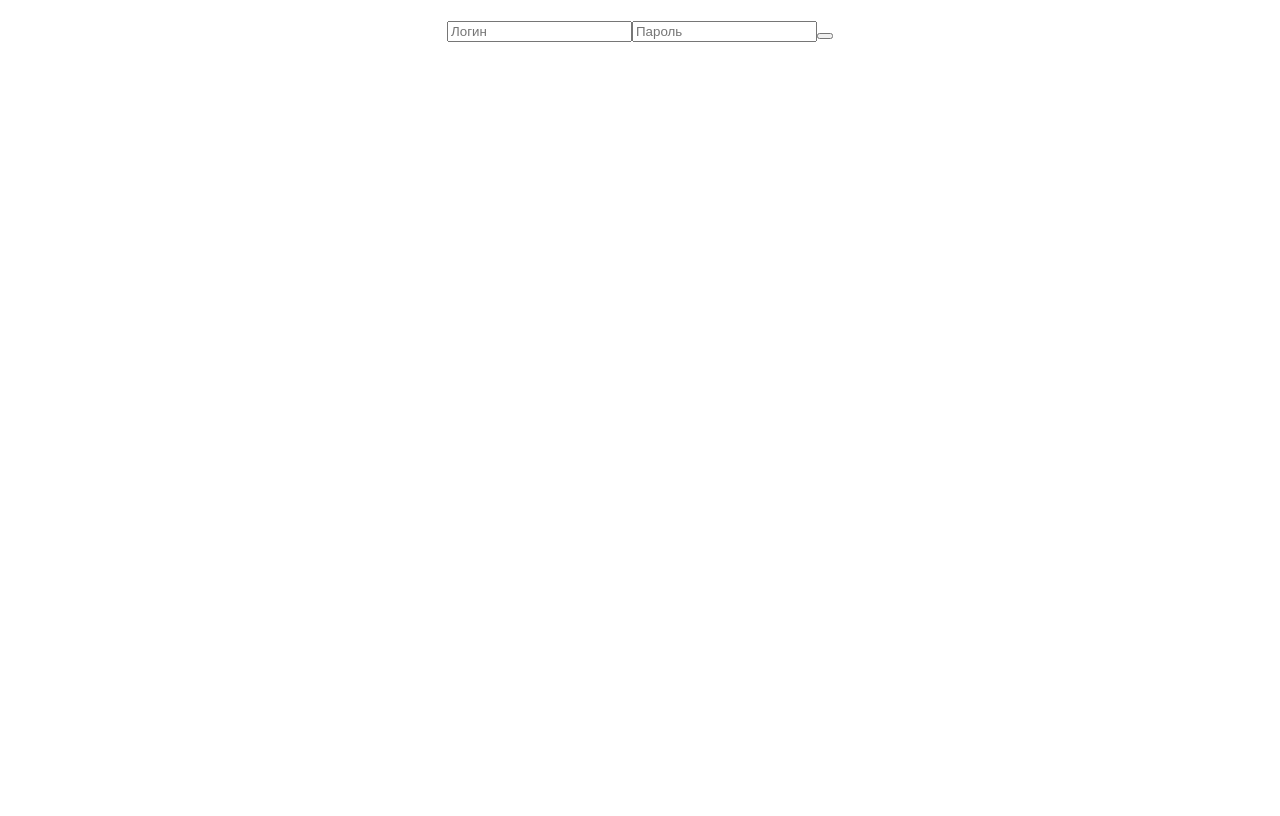
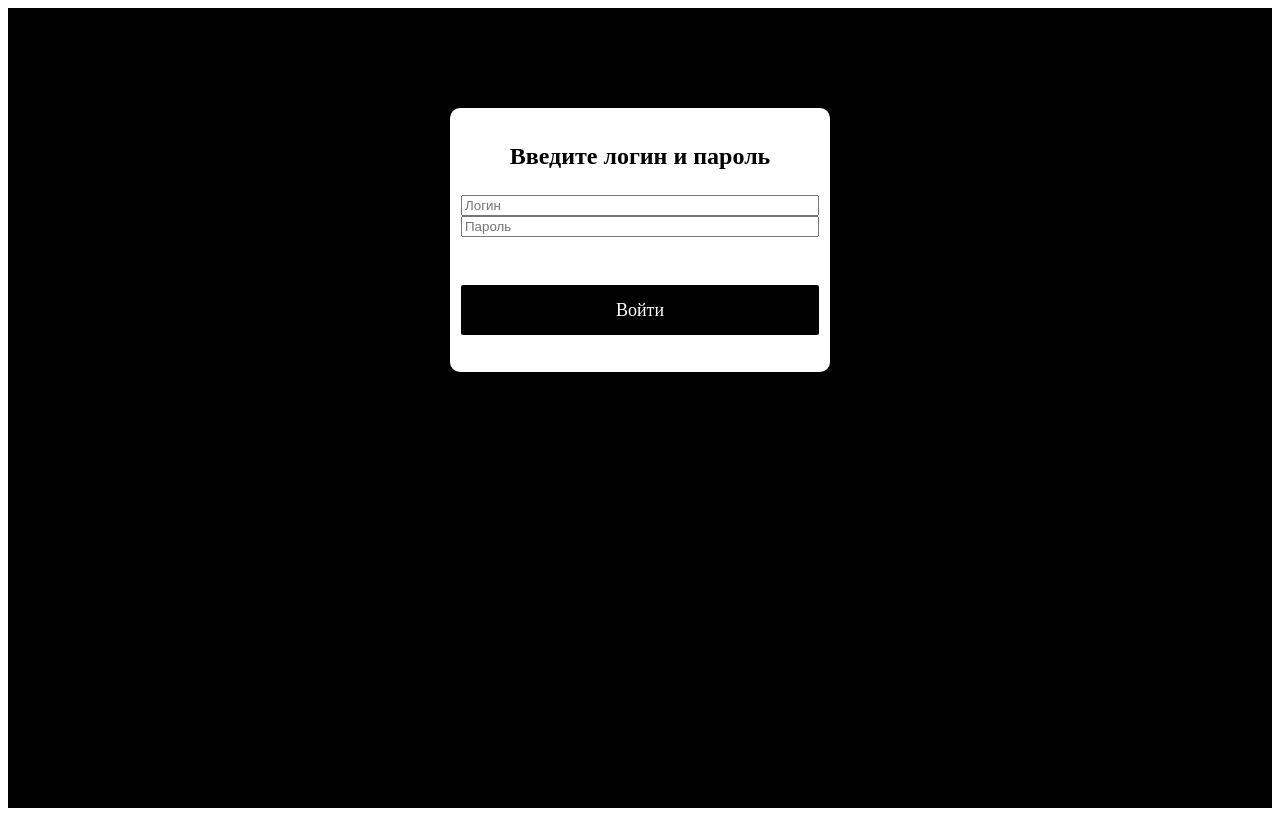
Before and after one commit to Suzanne-Samoilova/Todo-list-Heads-and-Hands, a React (Create React App) app: page / in a window 1280 px wide. Built offline with nearby package versions, Linux system fonts and the light colour scheme.

Commit message:
style: authorization block

```diff
--- a/src/App.css
+++ b/src/App.css
@@ -1,38 +1,7 @@
 .App {
-  text-align: center;
+  display: flex;
+  background-color: #000;
+  min-height: 100vh;
+  font-family: 'Times New Roman', sans-serif;
+  -webkit-font-smoothing: antialiased;
 }
-
-.App-logo {
-  height: 40vmin;
-  pointer-events: none;
-}
-
-@media (prefers-reduced-motion: no-preference) {
-  .App-logo {
-    animation: App-logo-spin infinite 20s linear;
-  }
-}
-
-.App-header {
-  background-color: #282c34;
-  min-height: 100vh;
-  display: flex;
-  flex-direction: column;
-  align-items: center;
-  justify-content: center;
-  font-size: calc(10px + 2vmin);
-  color: white;
-}
-
-.App-link {
-  color: #61dafb;
-}
-
-@keyframes App-logo-spin {
-  from {
-    transform: rotate(0deg);
-  }
-  to {
-    transform: rotate(360deg);
-  }
-}
--- a/src/App.tsx
+++ b/src/App.tsx
@@ -1,32 +1,11 @@
 import React from 'react';
-import logo from './logo.svg';
 import './App.css';
+import Form from "./components/Form";
 
 function App() {
   return (
     <div className="App">
-
-      <div className="">
-        <h2 className="">
-        </h2>
-        <form className="" name="">
-          <input className="" id="login"
-                 type="text"
-                 name="login"
-                 placeholder="Логин"
-                 required
-          />
-          <input className="" id="password"
-                 type="text"
-                 name="password"
-                 placeholder="Пароль"
-                 required
-          />
-          <button className="" type="submit">
-          </button>
-        </form>
-      </div>
-
+      <Form />
     </div>
   );
 }
--- /dev/null
+++ b/src/blocks/authorization/__button-save/authorization__button-save.css
@@ -0,0 +1,37 @@
+.authorization__button-save {
+    border: none;
+    border-radius: 2px;
+    width: 238px;
+    min-height: 46px;
+    color: #fff;
+    background-color: #000;
+    font: inherit;
+    font-style: normal;
+    font-weight: normal;
+    font-size: 14px;
+    line-height: 17px;
+    text-align: center;
+    box-sizing: border-box;
+    -webkit-transition: 0.3s;
+    -moz-transition: 0.3s;
+    -ms-transition: 0.3s;
+    -o-transition: 0.3s;
+    transition: 0.3s;
+    margin: 45px 0 22px;
+    padding: 0;
+}
+
+.authorization__button-save:hover {
+    cursor: pointer;
+    opacity: 0.8;
+}
+
+@media screen and (min-width: 880px) {
+    .authorization__button-save {
+        font-size: 18px;
+        line-height: 22px;
+        width: 358px;
+        min-height: 50px;
+        margin: 48px 0 37px;
+    }
+}
--- /dev/null
+++ b/src/blocks/authorization/__form/authorization__form.css
@@ -0,0 +1,12 @@
+.authorization__form {
+    display: flex;
+    flex-direction: column;
+    margin-top: 45px;
+    max-width: 358px;
+}
+
+@media screen and (min-width: 880px) {
+    .authorization__form {
+        margin-top: 24px;
+    }
+}
--- /dev/null
+++ b/src/blocks/authorization/__title/authorization__title.css
@@ -0,0 +1,17 @@
+.authorization__title {
+    color: #000;
+    font-style: normal;
+    font-weight: 900;
+    font-size: 18px;
+    line-height: 22px;
+    margin: 25px 0 0;
+}
+
+@media screen and (min-width: 880px) {
+    .authorization__title {
+        font-size: 24px;
+        line-height: 29px;
+        margin: 34px 0 0;
+
+    }
+}
--- /dev/null
+++ b/src/blocks/authorization/authorization.css
@@ -0,0 +1,11 @@
+.authorization {
+    align-items: center;
+    background-color: #fff;
+    border-radius: 10px;
+    box-shadow: 0 0 25px rgb(0 0 0 / 15%);
+    display: flex;
+    flex-direction: column;
+    max-width: 380px;
+    width: 100%;
+    margin: 100px auto auto auto;
+}
--- /dev/null
+++ b/src/components/Form.js
@@ -0,0 +1,30 @@
+import React from "react";
+
+function Form() {
+    return (
+        <div className="authorization">
+            <h2 className="authorization__title">
+                Введите логин и пароль
+            </h2>
+            <form className="authorization__form" name="">
+                <input className="" id="login"
+                       type="text"
+                       name="login"
+                       placeholder="Логин"
+                       required
+                />
+                <input className="" id="password"
+                       type="text"
+                       name="password"
+                       placeholder="Пароль"
+                       required
+                />
+                <button className="authorization__button-save" type="submit">
+                    Войти
+                </button>
+            </form>
+        </div>
+    );
+}
+
+export default Form;
--- a/src/index.css
+++ b/src/index.css
@@ -1,13 +1,19 @@
-body {
-  margin: 0;
-  font-family: -apple-system, BlinkMacSystemFont, 'Segoe UI', 'Roboto', 'Oxygen',
-    'Ubuntu', 'Cantarell', 'Fira Sans', 'Droid Sans', 'Helvetica Neue',
-    sans-serif;
-  -webkit-font-smoothing: antialiased;
-  -moz-osx-font-smoothing: grayscale;
-}
+/*body {*/
+/*  margin: 0;*/
+/*  font-family: -apple-system, BlinkMacSystemFont, 'Segoe UI', 'Roboto', 'Oxygen',*/
+/*    'Ubuntu', 'Cantarell', 'Fira Sans', 'Droid Sans', 'Helvetica Neue',*/
+/*    sans-serif;*/
+/*  -webkit-font-smoothing: antialiased;*/
+/*  -moz-osx-font-smoothing: grayscale;*/
+/*}*/
 
-code {
-  font-family: source-code-pro, Menlo, Monaco, Consolas, 'Courier New',
-    monospace;
-}
+/*code {*/
+/*  font-family: source-code-pro, Menlo, Monaco, Consolas, 'Courier New',*/
+/*    monospace;*/
+/*}*/
+
+
+@import url(./blocks/authorization/authorization.css);
+@import url(./blocks/authorization/__title/authorization__title.css);
+@import url(./blocks/authorization/__form/authorization__form.css);
+@import url(./blocks/authorization/__button-save/authorization__button-save.css);
--- a/src/index.tsx
+++ b/src/index.tsx
@@ -2,7 +2,6 @@ import React from 'react';
 import ReactDOM from 'react-dom';
 import './index.css';
 import App from './App';
-import reportWebVitals from './reportWebVitals';
 
 ReactDOM.render(
   <React.StrictMode>
@@ -10,8 +9,3 @@ ReactDOM.render(
   </React.StrictMode>,
   document.getElementById('root')
 );
-
-// If you want to start measuring performance in your app, pass a function
-// to log results (for example: reportWebVitals(console.log))
-// or send to an analytics endpoint. Learn more: https://bit.ly/CRA-vitals
-reportWebVitals();
```
